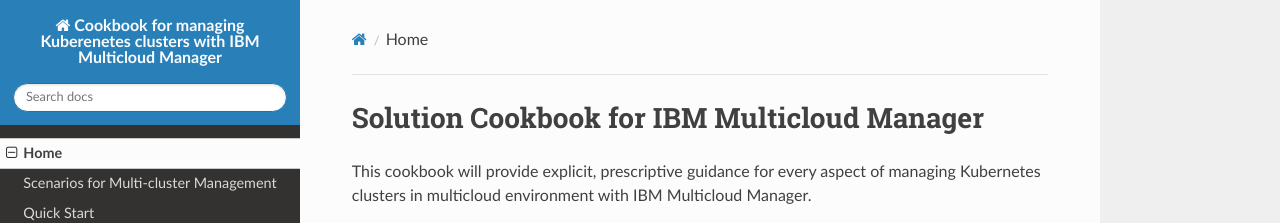
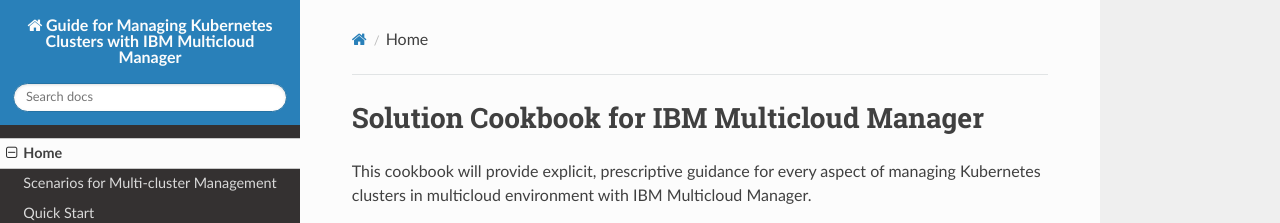
Before and after one commit to ibm-cloud-architecture/kubernetes-multicloud-management, an MkDocs documentation site: the page built from docs/index.md, in a window 1280 px wide. Shown: the top 223 px of the page. Built offline with MkDocs 1.6.1, drawn with Linux system fonts in a browser that asks for light colours; nearby versions of some CDN libraries.

Commit message:
- Changed cookbook title

```diff
--- a/mkdocs.yml
+++ b/mkdocs.yml
@@ -1,4 +1,4 @@
-site_name: Cookbook for managing Kuberenetes clusters with IBM Multicloud Manager
+site_name: Guide for Managing Kubernetes Clusters with IBM Multicloud Manager
 nav:
   - Home: index.md
   - Scenarios for Multi-cluster Management: mcm-multicloud-scenarios.md
```
